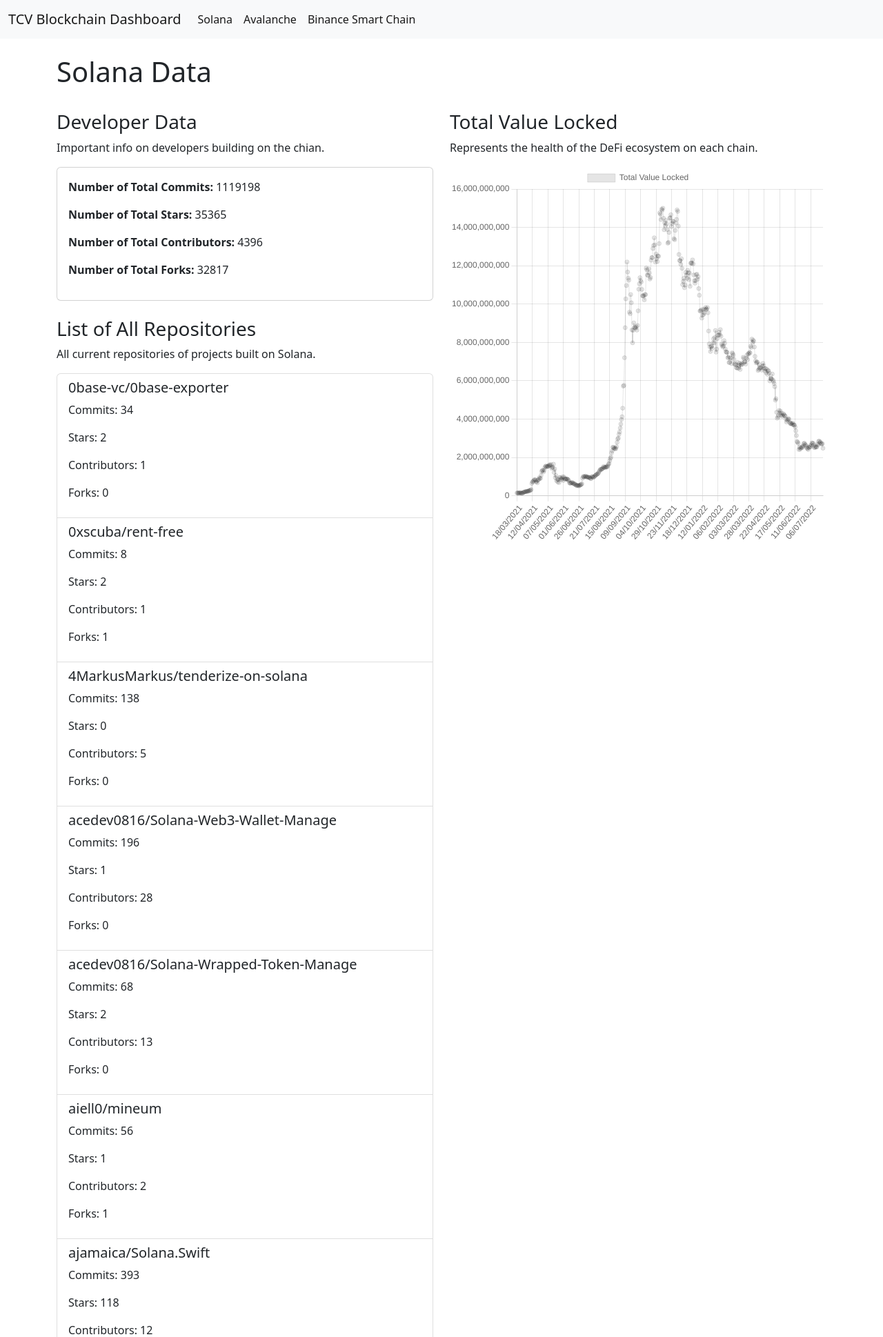
After one commit to cpondoc/chaindash, a Flask app: page /solana in a window 1280 px wide. The commit adds this page. Shown: the top 1938 px of the page at 69% size. Run offline with Flask 2, Linux system fonts and the light colour scheme; data comes from the database, SQL or seed files in the repository; both versions use the stored data as it was after the commit.

Commit message:
adding tvl and changing some formatting

```diff
--- a/app.py
+++ b/app.py
@@ -3,15 +3,17 @@
 '''
 import sqlite3
 from flask import Flask, render_template
+from backend.tvl import get_chain_tvl
 
 # Set up Flask app
 app = Flask(__name__)
+database = 'db/sample_data.db'
 
 '''
 Make connection to SQL database
 '''
 def get_db_connection():
-    conn = sqlite3.connect('data.db')
+    conn = sqlite3.connect(database)
     conn.row_factory = sqlite3.Row
     return conn
 
@@ -21,7 +23,18 @@
 @app.route('/')
 def index():
     conn = get_db_connection()
-    posts = conn.execute('SELECT * FROM chains').fetchall()
-    print(posts)
+    chain_data = conn.execute('SELECT * FROM chains').fetchall()
     conn.close()
-    return render_template('index.html', chains=posts)
+    return render_template('index.html', chains=chain_data)
+
+'''
+Endpoint for visualizing data activity for each chain
+'''
+@app.route('/<chain>')
+def chain_devs(chain):
+    conn = get_db_connection()
+    repos = conn.execute("SELECT * FROM repositories WHERE chain = '" + str(chain) + "'").fetchall()
+    chain_data = conn.execute("SELECT * FROM chains WHERE id ='" + str(chain) + "'").fetchall()
+    date_data, tvl_data = get_chain_tvl(chain.capitalize())
+    conn.close()
+    return render_template('chain.html', repositories=repos[:20], chain=chain_data, tvl_nums=tvl_data, tvl_dates=date_data)
--- /dev/null
+++ b/backend/tvl.py
@@ -0,0 +1,22 @@
+import pandas as pd
+
+'''
+Function to get TVL data from existing CSV.
+To-Do: Put data into SQL database, and add new data every day.
+'''
+def get_chain_tvl(chain_name):
+    # Special exception for BSC
+    if (chain_name == "Binance-smart-chain"):
+        chain_name = "BSC"
+
+    # Grab all data
+    data = pd.read_csv('db/chains.csv')
+
+    # Extract TVL data
+    all_data = data[chain_name].values.tolist()
+    final_data = [x for x in all_data if pd.isnull(x) == False]
+
+    # Extract Date data
+    dates = data['Date'].values.tolist()
+    date_data = dates[len(all_data) - len(final_data):]
+    return date_data, final_data
--- /dev/null
+++ b/templates/chain.html
@@ -0,0 +1,94 @@
+<!doctype html>
+<html lang="en">
+  <head>
+    <meta charset="utf-8">
+    <meta name="viewport" content="width=device-width, initial-scale=1">
+    <title></title>
+    <link href="https://cdn.jsdelivr.net/npm/bootstrap@5.2.0-beta1/dist/css/bootstrap.min.css" rel="stylesheet" integrity="sha384-0evHe/X+R7YkIZDRvuzKMRqM+OrBnVFBL6DOitfPri4tjfHxaWutUpFmBp4vmVor" crossorigin="anonymous">
+  </head>
+  <body>
+    <nav class="navbar navbar-expand-lg navbar-light bg-light">
+      <div class="container-fluid">
+        <a class="navbar-brand" href="/">TCV Blockchain Dashboard</a>
+        <button class="navbar-toggler" type="button" data-bs-toggle="collapse" data-bs-target="#navbarNav" aria-controls="navbarNav" aria-expanded="false" aria-label="Toggle navigation">
+          <span class="navbar-toggler-icon"></span>
+        </button>
+        <div class="collapse navbar-collapse" id="navbarNav">
+          <ul class="navbar-nav">
+            <li class="nav-item">
+              <a class="nav-link active" aria-current="page" href="/solana">Solana</a>
+            </li>
+            <li class="nav-item">
+              <a class="nav-link active" aria-current="page" href="/avalanche">Avalanche</a>
+            </li>
+            <li class="nav-item">
+              <a class="nav-link active" aria-current="page" href="/binance-smart-chain">Binance Smart Chain</a>
+            </li>
+          </ul>
+        </div>
+      </div>
+    </nav>
+  <br />
+    <div class="container">
+      <h1>{{ repositories[0]['chain']|capitalize }} Data</h1>
+      <br />
+      <div class="row">
+        <div class="col-sm">
+          <h3>Developer Data</h3>
+          <p>Important info on developers building on the chian.</p>
+          <div class="card">
+            <div class="card-body">
+              <p><b>Number of Total Commits:</b> {{chain[0]['commits']|int }}</p>
+              <p><b>Number of Total Stars:</b> {{chain[0]['stars']|int }}</p>
+              <p><b>Number of Total Contributors:</b> {{chain[0]['contributors']|int }}</p>
+              <p><b>Number of Total Forks:</b> {{chain[0]['forks']|int }}</p>
+            </div>
+          </div>
+          <br />
+          <h3>List of All Repositories</h3>
+          <p>All current repositories of projects built on {{ repositories[0]['chain']|capitalize }}.</p>
+          <ul class="list-group">
+            {% for repo in repositories %}
+              <li class="list-group-item">
+                <h5>{{ repo['id'] }}</h5>
+                <p>Commits: {{repo['commits']|int }}</p>
+                <p>Stars: {{repo['stars']|int }}</p>
+                <p>Contributors: {{repo['contributors']|int }}</p>
+                <p>Forks: {{repo['forks']|int }}</p>
+              </li>
+            {% endfor %}
+          </ul>
+        </div>
+        <div class="col-sm">
+          <h3>Total Value Locked</h3>
+          <p>Represents the health of the DeFi ecosystem on each chain.</p>
+         <div>
+          <canvas id="tvlChart" width="200" height="200"></canvas>
+         </div>
+        </div>
+      </div>
+
+    </div>
+    <script src="https://cdn.jsdelivr.net/npm/bootstrap@5.2.0-beta1/dist/js/bootstrap.bundle.min.js" integrity="sha384-pprn3073KE6tl6bjs2QrFaJGz5/SUsLqktiwsUTF55Jfv3qYSDhgCecCxMW52nD2" crossorigin="anonymous"></script>
+    <script src="https://cdn.jsdelivr.net/npm/chart.js"></script>
+    <script>
+      // Getting data from Jinja
+      var tvl_nums = {{ tvl_nums | safe }}
+      var tvl_dates = {{ tvl_dates | safe }}
+
+      // Setting up TVL Data
+      const ctx = document.getElementById('tvlChart').getContext('2d');
+      const myChart = new Chart(ctx, {
+        type: 'line',
+        data: {
+            labels: tvl_dates,
+            datasets: [{
+                label: 'Total Value Locked',
+                data: tvl_nums,
+                borderWidth: 1
+            }]
+        }
+      });
+    </script>
+  </body>
+</html>
```
Also changed, not shown: backend/data.py (+6 -4 lines), templates/index.html (+8 -2 lines), db/chains.csv (added), db/sample_data.db (added).
